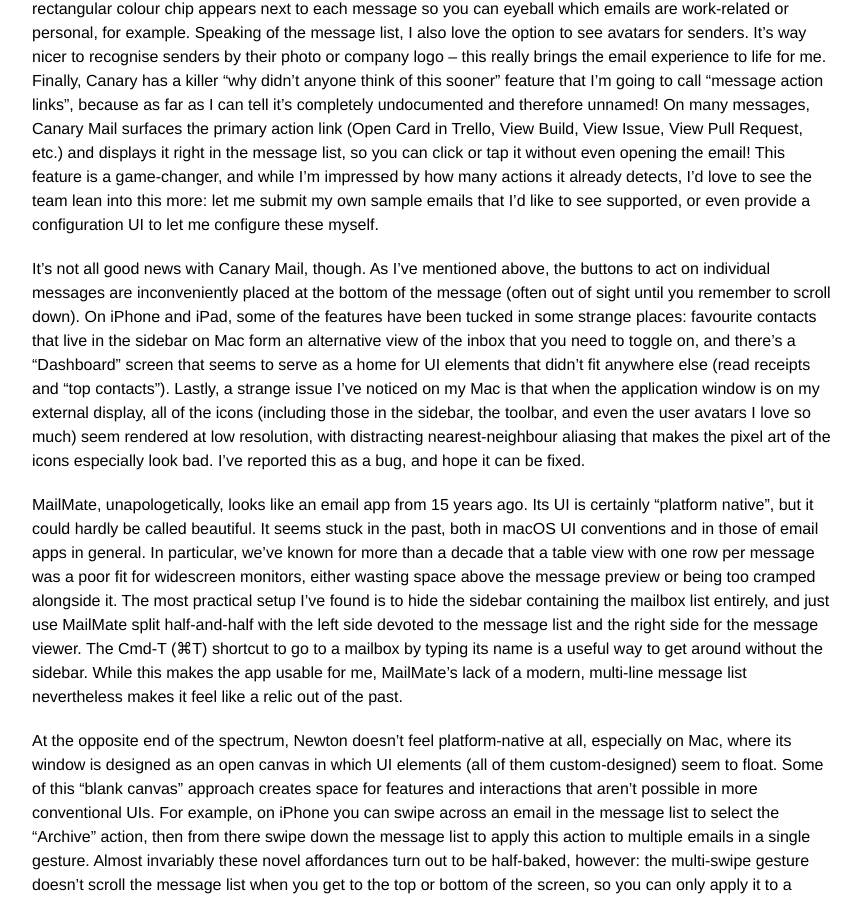
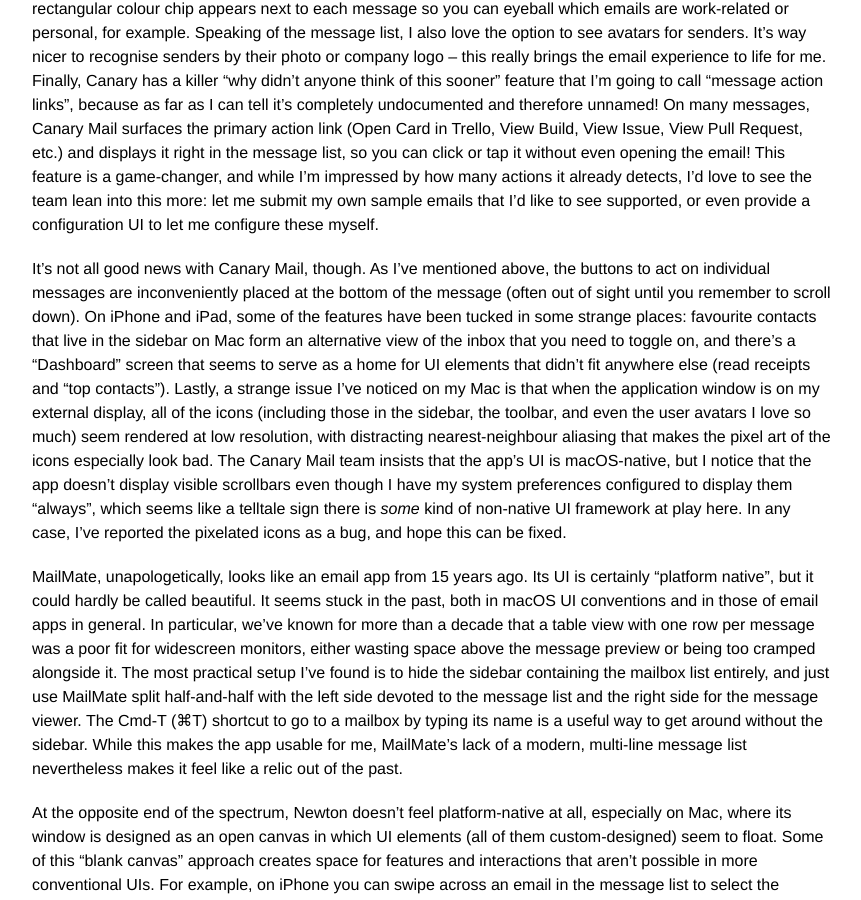
Before and after one commit to sentience/kevinyank.com, a Jekyll site: the page built from _posts/2022-03-08-email-apps.md, in a window 1280 px wide and 900 px high, scrolled down 11140 px. Shown: the whole window, without its empty margins (208-1069 px from the left). Built offline with Jekyll 4.4.1, drawn with Linux system fonts in a browser that asks for light colours; our own code applies the rules of GitHub Pages for plain Markdown files.

Commit message:
Note missing scrollbars on Canary Mail

```diff
--- a/_posts/2022-03-08-email-apps.md
+++ b/_posts/2022-03-08-email-apps.md
@@ -231,7 +231,7 @@
 
 Canary Mail takes Apple Mail's native look-and-feel, removes a little of the clutter, and adds some welcome embellishments. My favourite little touch is the option to specify a colour for each of your accounts. This colour is used for the account's icons in the folder list, and in multi-account message lists like the unified inbox, a little rectangular colour chip appears next to each message so you can eyeball which emails are work-related or personal, for example. Speaking of the message list, I also love the option to see avatars for senders. It's way nicer to recognise senders by their photo or company logo – this really brings the email experience to life for me. Finally, Canary has a killer "why didn't anyone think of this sooner" feature that I'm going to call "message action links", because as far as I can tell it's completely undocumented and therefore unnamed! On many messages, Canary Mail surfaces the primary action link (Open Card in Trello, View Build, View Issue, View Pull Request, etc.) and displays it right in the message list, so you can click or tap it without even opening the email! This feature is a game-changer, and while I'm impressed by how many actions it already detects, I'd love to see the team lean into this more: let me submit my own sample emails that I'd like to see supported, or even provide a configuration UI to let me configure these myself.
 
-It's not all good news with Canary Mail, though. As I've mentioned above, the buttons to act on individual messages are inconveniently placed at the bottom of the message (often out of sight until you remember to scroll down). On iPhone and iPad, some of the features have been tucked in some strange places: favourite contacts that live in the sidebar on Mac form an alternative view of the inbox that you need to toggle on, and there's a "Dashboard" screen that seems to serve as a home for UI elements that didn't fit anywhere else (read receipts and "top contacts"). Lastly, a strange issue I've noticed on my Mac is that when the application window is on my external display, all of the icons (including those in the sidebar, the toolbar, and even the user avatars I love so much) seem rendered at low resolution, with distracting nearest-neighbour aliasing that makes the pixel art of the icons especially look bad. I've reported this as a bug, and hope it can be fixed.
+It's not all good news with Canary Mail, though. As I've mentioned above, the buttons to act on individual messages are inconveniently placed at the bottom of the message (often out of sight until you remember to scroll down). On iPhone and iPad, some of the features have been tucked in some strange places: favourite contacts that live in the sidebar on Mac form an alternative view of the inbox that you need to toggle on, and there's a "Dashboard" screen that seems to serve as a home for UI elements that didn't fit anywhere else (read receipts and "top contacts"). Lastly, a strange issue I've noticed on my Mac is that when the application window is on my external display, all of the icons (including those in the sidebar, the toolbar, and even the user avatars I love so much) seem rendered at low resolution, with distracting nearest-neighbour aliasing that makes the pixel art of the icons especially look bad. The Canary Mail team insists that the app's UI is macOS-native, but I notice that the app doesn't display visible scrollbars even though I have my system preferences configured to display them "always", which seems like a telltale sign there is _some_ kind of non-native UI framework at play here. In any case, I've reported the pixelated icons as a bug, and hope this can be fixed.
 
 MailMate, unapologetically, looks like an email app from 15 years ago. Its UI is certainly "platform native", but it could hardly be called beautiful. It seems stuck in the past, both in macOS UI conventions and in those of email apps in general. In particular, we've known for more than a decade that a table view with one row per message was a poor fit for widescreen monitors, either wasting space above the message preview or being too cramped alongside it. The most practical setup I've found is to hide the sidebar containing the mailbox list entirely, and just use MailMate split half-and-half with the left side devoted to the message list and the right side for the message viewer. The Cmd-T (⌘T) shortcut to go to a mailbox by typing its name is a useful way to get around without the sidebar. While this makes the app usable for me, MailMate's lack of a modern, multi-line message list nevertheless makes it feel like a relic out of the past.
 
```
